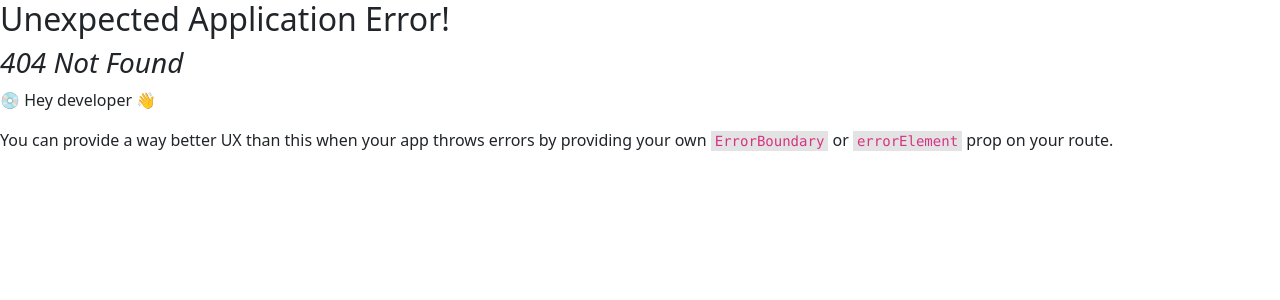
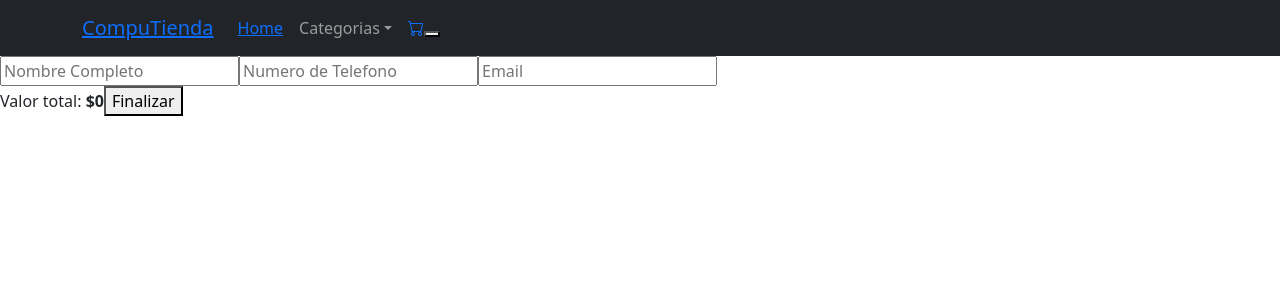
Before and after one commit to GuidoPerna/proyectoReact, a React (Create React App) app: page /checkout in a window 1280 px wide. Before the commit this address had no page. Shown: the top 300 px of the page. Built offline with nearby package versions, Linux system fonts and the light colour scheme.

Commit message:
se agrega checkout

```diff
--- a/src/components/Nav.jsx
+++ b/src/components/Nav.jsx
@@ -9,7 +9,7 @@ function NavBarReact() {
   return (
        <Navbar bg="dark" variant="dark">
         <Container>
-          <Navbar.Brand href="#home">CompuTienda</Navbar.Brand>
+          <Navbar.Brand><Link to="/">CompuTienda</Link></Navbar.Brand>
           <Nav className="me-auto">
             <Nav.Link><Link to="/">Home</Link></Nav.Link>
             <NavDropdown title="Categorias" id="basic-nav-dropdown">
--- /dev/null
+++ b/src/views/checkout.jsx
@@ -0,0 +1,111 @@
+import { useContext, useEffect, useState } from "react";
+import { useNavigate } from "react-router-dom";
+import { Layout } from "../components/Layout";
+import { CartContext } from "../context/cartContext";
+import { Button } from "bootstrap";
+
+// firebase
+import {
+  addDoc,
+  collection,
+  doc,
+  getFirestore,
+  updateDoc,
+} from "firebase/firestore";
+
+const CheckoutView = () => {
+  const [isLoading, setIsLoading] = useState(false);
+  const [updatingProducts, setUpdatingProducts] = useState(false);
+  const { productsAdded: items, clear, totalAmount } = useContext(CartContext);
+  const navigate = useNavigate();
+
+  const getTotalByProduct = (quantity, price) => {
+    return quantity * price;
+  };
+
+  const handleFinalizePurchase = (event) => {
+    event.preventDefault();
+    const name = event.target[0].value;
+    const phone = event.target[1].value;
+    const email = event.target[2].value;
+
+    setIsLoading(true);
+
+    const total = items
+      .map((product) =>
+        getTotalByProduct(product.quantityAdded, product.item.price)
+      )
+      .reduce((previousValue, currentValue) => previousValue + currentValue);
+
+    const order = {
+      buyer: { name, phone, email },
+      items,
+      total,
+    };
+    const db = getFirestore();
+    const ordersCollection = collection(db, "orders");
+
+    addDoc(ordersCollection, order)
+      .then(() => {
+        setUpdatingProducts(true);
+      })
+      .catch((err) => console.error({ err }))
+      .finally(() => {});
+  };
+
+  useEffect(() => {
+    if (updatingProducts) {
+      const db = getFirestore();
+
+      items.forEach((element) => {
+        const itemRef = doc(db, "items", element.item.id);
+        const dataToUpdate = {
+          stock: element.item.stock - element.quantityAdded,
+        };
+        updateDoc(itemRef, dataToUpdate)
+          .then(() => {
+            clear();
+            setIsLoading(false);
+            alert("Compra finalizada");
+            navigate("/");
+          })
+          .catch((err) => console.error(err));
+      });
+    }
+    // eslint-disable-next-line react-hooks/exhaustive-deps
+  }, [updatingProducts]);
+
+  return (
+    <Layout>
+      <form onSubmit={handleFinalizePurchase}>
+        <div>
+          <input
+            placeholder="Nombre Completo"
+            required
+          />
+          <input
+            placeholder="Numero de Telefono"
+            type="number"
+            required
+          />
+          <input
+            placeholder="Email"
+            type={"email"}
+            required
+          />
+        </div>
+        <span>
+          Valor total: <strong>${totalAmount}</strong>
+        </span>
+        <button
+          type="submit"
+          disabled={isLoading}
+        >
+          Finalizar
+        </button>
+      </form>
+    </Layout>
+  );
+};
+
+export default CheckoutView;
```
Also changed, not shown: src/router/Index.jsx (+6 -1 lines).
